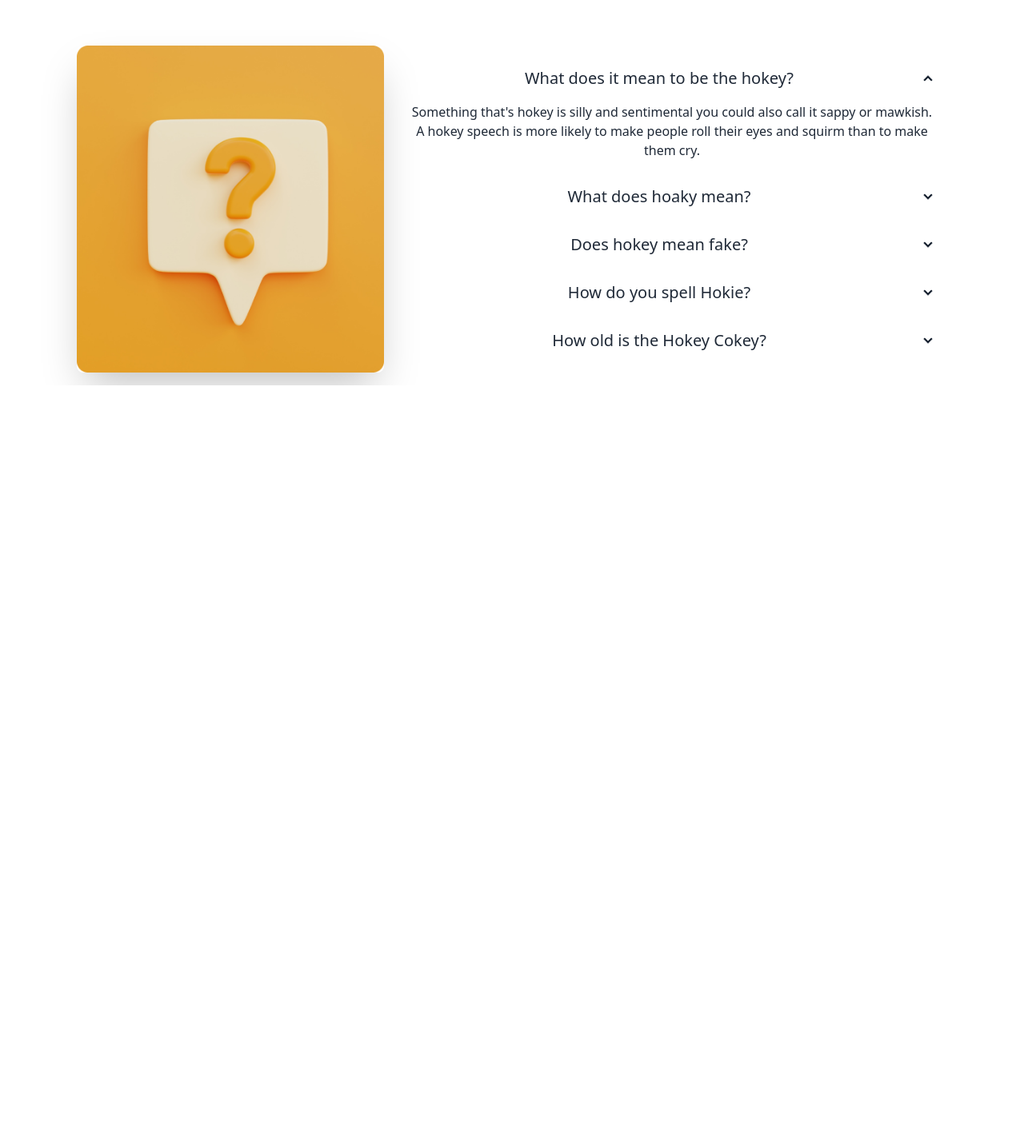
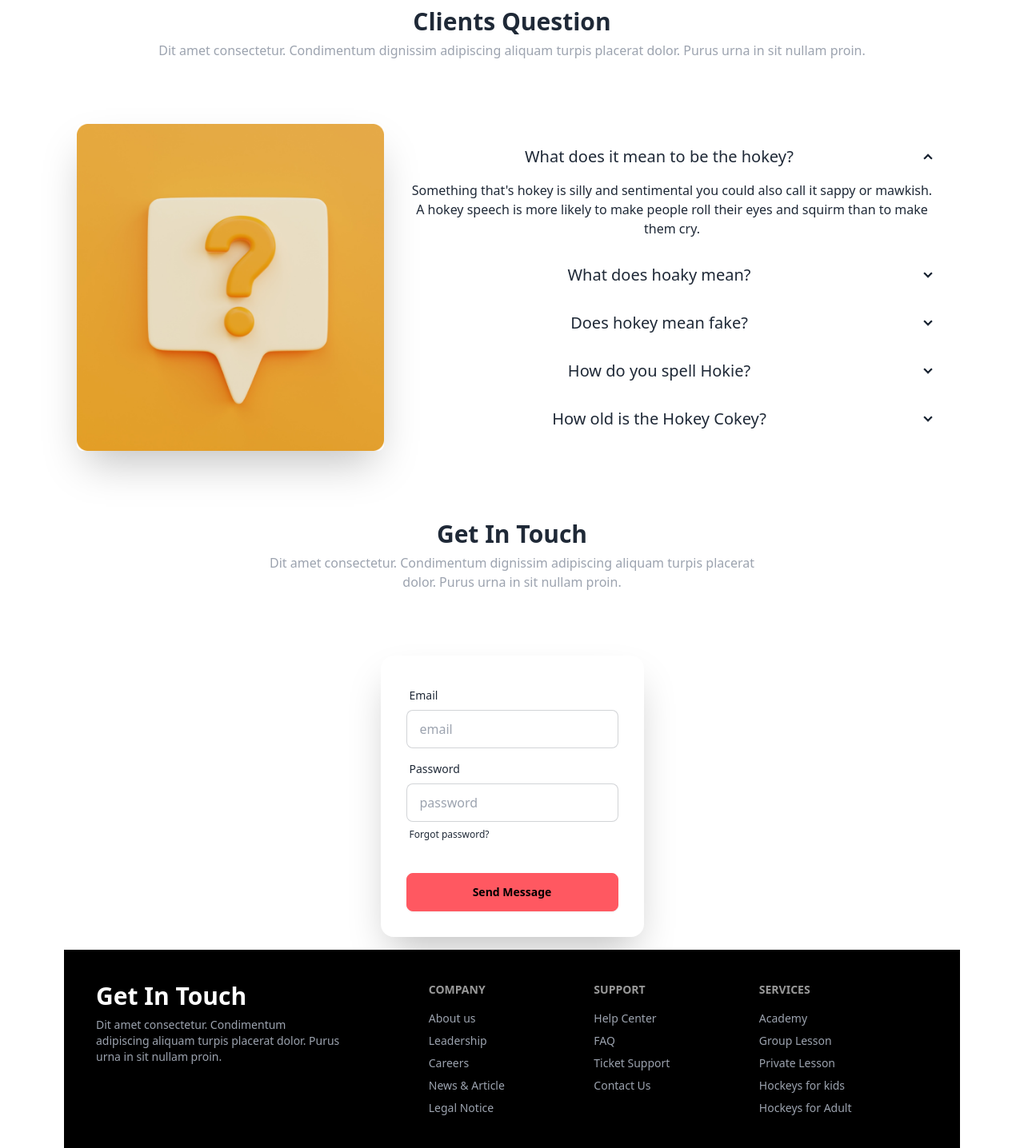
Before and after one commit to nisattabassum25/Assignment-3, a plain HTML site: page index.html in a window 1280 px wide. Shown: the part 3345-4781 px from the top of the page at 80% size. Before the commit the page ends 3827 px from the top, so only its background shows below. Drawn offline with nearby package versions, Linux system fonts and the light colour scheme.

Commit message:
all section added

```diff
--- a/index.html
+++ b/index.html
@@ -9,6 +9,8 @@
     <link rel="preconnect" href="https://fonts.googleapis.com">
 <link rel="preconnect" href="https://fonts.gstatic.com" crossorigin>
 <link href="https://fonts.googleapis.com/css2?family=Open+Sans&family=Poppins:wght@400;500;600;700;800&display=swap" rel="stylesheet">
+<!-- fond awome -->
+<script src="https://kit.fontawesome.com/64d6edb969.js" crossorigin="anonymous"></script>
 
 </head>
 <body class="ml-20 mr-20">
@@ -211,9 +213,9 @@
                  dolor. Purus urna in sit nullam proin. </p>
         </div>
         <div>
-            <div>
-            <div class="flex">
-                <div class="hero ">
+            <div class="">
+            <div class="flex gap-9 mt-9">
+                <div class="hero border ">
                     <div class="hero-content flex-col lg:flex-row">
                       <img src="Hockey/Images/5.png" />
                       <div>
@@ -221,13 +223,13 @@
                         <p class="py-6 text-gray-400">Dolor sit amet consectetur. Ut urna diam <br>
                              quis sagittis. </p>
 
-                                <p><span class="text-red-500  ">Price - $22.00</span><img src="Hockey/tractor (2).png" alt=""> Delivery Fee : Free </p>
+                                <p><span class="text-red-500 font-bold  ">Price - $22.00</span> Delivery Fee : Free </p>
 
 
                       </div>
                     </div>
                   </div>
-                  <div class="hero ">
+                  <div class="hero border ">
                     <div class="hero-content flex-col lg:flex-row">
                       <img src="Hockey/Images/6.png" />
                       <div>
@@ -235,24 +237,25 @@
                         <h1 class="text-xl font-bold">World Cup Flags Football</h1>
                         <p class="py-6 text-gray-400">Dolor sit amet consectetur. Ut urna diam <br>
                              quis sagittis. </p>
-
+                             <p><span class="text-red-500 font-bold  ">Price - $22.00</span> Delivery Fee : Free </p>
                       </div>
                     </div>
                   </div>
             </div>
-              <div class="flex">
-                <div class="hero ">
+              <div class="flex gap-9 mt-9">
+                <div class="hero border">
                     <div class="hero-content flex-col lg:flex-row">
                       <img src="Hockey/Images/7.png" />
                       <div>
                         <h1 class="text-xl font-bold">Cap For Hockeys</h1>
                         <p class="py-6 text-gray-400">Dolor sit amet consectetur. Ut urna diam <br>
                              quis sagittis. </p>
+                             <p><span class="text-red-500 font-bold  ">Price - $22.00</span> Delivery Fee : Free </p>
                       </div>
                     </div>
                 </div>
 
-                   <div class="hero ">
+                   <div class="hero border">
                     <div class="hero-content flex-col lg:flex-row">
                       <img src="Hockey/Images/8.png" />
                       <div>
@@ -260,13 +263,14 @@
                         <h1 class="text-xl font-bold">World Cup Flags Football</h1>
                         <p class="py-6 text-gray-400">Dolor sit amet consectetur. Ut urna diam <br>
                              quis sagittis. </p>
+                             <p><span class="text-red-500 font-bold  ">Price - $22.00</span> Delivery Fee : Free </p>
 
                       </div>
                     </div>
                   </div>
               </div>
-             <div class="flex">
-                <div class="hero ">
+             <div class="flex gap-9 mt-9">
+                <div class="hero border">
                     <div class="hero-content flex-col lg:flex-row">
                       <img src="Hockey/Images/9.png" />
                       <div>
@@ -274,18 +278,19 @@
                         <h1 class="text-xl font-bold">World Cup Flags Football</h1>
                         <p class="py-6 text-gray-400">Dolor sit amet consectetur. Ut urna diam <br>
                              quis sagittis. </p>
+                             <p><span class="text-red-500 font-bold  ">Price - $22.00</span> Delivery Fee : Free </p>
 
                       </div>
                     </div>
                   </div>
-                  <div class="hero ">
+                  <div class="hero border">
                     <div class="hero-content flex-col lg:flex-row">
                       <img src="Hockey/Images/10.png" />
                       <div>
                         <h1 class="text-xl font-bold">World Cup Flags Football</h1>
                         <p class="py-6 text-gray-400">Dolor sit amet consectetur. Ut urna diam <br>
                              quis sagittis. </p>
-
+                             <p><span class="text-red-500 font-bold  ">Price - $22.00</span> Delivery Fee : Free </p>
                       </div>
                     </div>
                   </div>
@@ -361,11 +366,79 @@
 
             </div>
         </section>
+        <!-- section5 -->
+        <section>
+            <div class="text-center mb-16 mt-16">
+                <h2 class="btn btn-ghost text-3xl font-bold">Get In Touch</h2>
+                <p class="text-gray-400">Dit amet consectetur. Condimentum dignissim adipiscing aliquam turpis placerat <br> dolor. Purus urna in sit nullam proin. </p>
+            </div>
+            <div class="hero ">
+                <div class="hero-content flex-col lg:flex-row-reverse">
+
+                  <div class="card shrink-0 w-full max-w-sm shadow-2xl bg-base-100">
+                    <form class="card-body">
+                      <div class="form-control">
+                        <label class="label">
+                          <span class="label-text">Email</span>
+                        </label>
+                        <input type="email" placeholder="email" class="input input-bordered" required />
+                      </div>
+                      <div class="form-control">
+                        <label class="label">
+                          <span class="label-text">Password</span>
+                        </label>
+                        <input type="password" placeholder="password" class="input input-bordered" required />
+                        <label class="label">
+                          <a href="#" class="label-text-alt link link-hover">Forgot password?</a>
+                        </label>
+                      </div>
+                      <div class="form-control mt-6">
+                        <button class="btn btn-error">Send Message</button>
+                      </div>
+                    </form>
+                  </div>
+                </div>
+              </div>
+
+
+
+        </section>
 
 
 
     </main>
-    <footer></footer>
+    <!-- footer -->
+    <footer class="footer p-10  text-base-content bg-black">
+        <aside class="">
+            <h3 class=" text-3xl font-bold text-white">Get In Touch</h3>
+          <p class="text-gray-400">Dit amet consectetur. Condimentum <br> adipiscing aliquam turpis placerat dolor. Purus <br> urna in sit nullam proin. </p>
+        </aside>
+        <nav class="text-gray-400">
+          <h6 class="footer-title text-white">Company</h6>
+          <a class="link link-hover">About us</a>
+          <a class="link link-hover">Leadership</a>
+          <a class="link link-hover">Careers</a>
+          <a class="link link-hover">News & Article</a>
+          <a class="link link-hover">Legal Notice</a>
+        </nav>
+        <nav class="text-gray-400">
+          <h6 class="footer-title text-white">Support</h6>
+          <a class="link link-hover">Help Center</a>
+          <a class="link link-hover">FAQ</a>
+          <a class="link link-hover">Ticket Support</a>
+          <a class="link link-hover">Contact Us</a>
+        </nav>
+        <nav class="text-gray-400">
+          <h6 class="footer-title text-white">Services</h6>
+          <a class="link link-hover">Academy</a>
+          <a class="link link-hover">Group Lesson</a>
+          <a class="link link-hover">Private Lesson</a>
+          <a class="link link-hover">Hockeys for kids</a>
+          <a class="link link-hover">Hockeys for Adult</a>
+
+
+        </nav>
+      </footer>
 
 </body>
 </html>
```
Also changed, not shown: Hockey/Images/s2.jpg (added), Hockey/Images/s3.jpg (added), Hockey/Images/s4.jpg (added).
